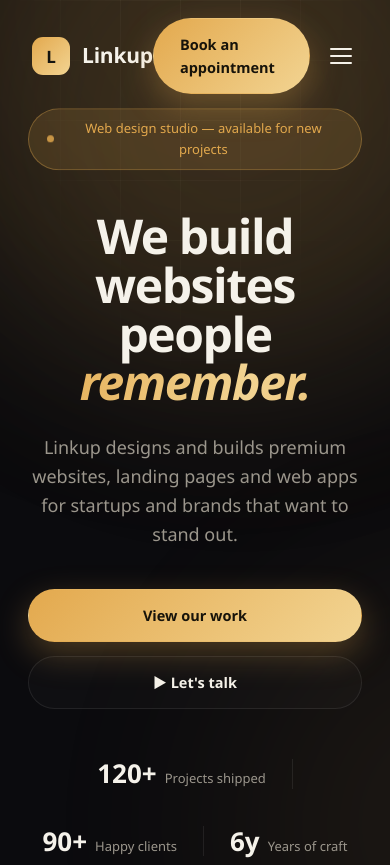
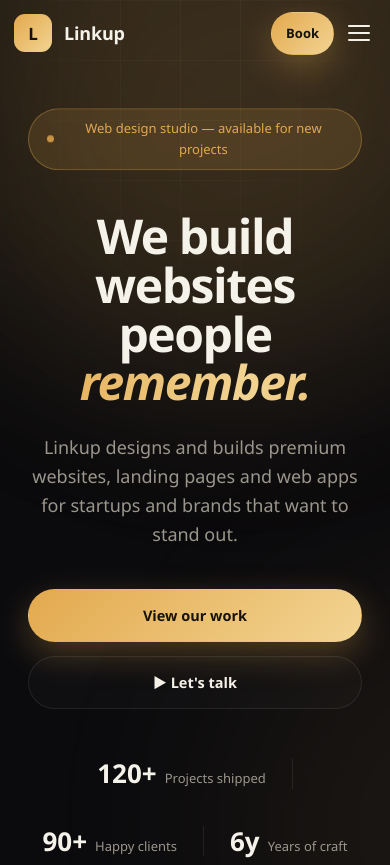
Before and after one commit to SaadWebsites/linkup, a plain HTML site: page index.html in a window 390 px wide. Shown: the top 865 px of the page. Drawn offline with Linux system fonts and the light colour scheme; animation ran at ten frames a second.

Commit message:
fix: compact Book button on mobile, shorten label on small screens

```diff
--- a/index.html
+++ b/index.html
@@ -617,9 +617,12 @@ h2.sec-title em { font-style: italic; font-weight: 600; background: linear-gradi
   .footer-top { grid-template-columns: 1fr 1fr; }
 }
 @media (max-width: 768px) {
+  .nav { padding: 14px 20px; }
+  .nav-cta { gap: 8px; }
+  .nav-cta .btn { padding: 10px 16px; font-size: 13px; white-space: nowrap; }
   .nav-links { display: none; }
   .nav-toggle { display: flex; }
-  .nav-links.open { position: absolute; top: 62px; left: 16px; right: 16px; display: flex; flex-direction: column; gap: 4px; background: rgba(11,11,14,.97); border: 1px solid var(--line); border-radius: 16px; padding: 16px; }
+  .nav-links.open { position: absolute; top: 58px; left: 16px; right: 16px; display: flex; flex-direction: column; gap: 4px; background: rgba(11,11,14,.97); border: 1px solid var(--line); border-radius: 16px; padding: 16px; }
   .nav-links.open a { padding: 12px 8px; width: 100%; }
   .hero { padding-top: 120px; }
   .services-grid, .work-grid { grid-template-columns: 1fr; }
@@ -630,6 +633,10 @@ h2.sec-title em { font-style: italic; font-weight: 600; background: linear-gradi
   .ticker { display: none; }
 }
 @media (max-width: 420px) {
+  .nav { padding: 12px 14px; }
+  .logo { font-size: 18px; }
+  .nav-cta .cta-full { display: none; }
+  .nav-cta .btn { padding: 10px 14px; }
   .stats-inner { grid-template-columns: 1fr; }
   .hero-ctas .btn { width: 100%; justify-content: center; }
 }
@@ -648,7 +655,7 @@ h2.sec-title em { font-style: italic; font-weight: 600; background: linear-gradi
     <li><a href="#process">Process</a></li>
   </ul>
   <div class="nav-cta">
-    <a class="btn btn-gold book-cta" href="#">Book an appointment</a>
+    <a class="btn btn-gold book-cta" href="#">Book<span class="cta-full"> an appointment</span></a>
     <button class="nav-toggle" id="navToggle" aria-label="Menu"><span></span><span></span><span></span></button>
   </div>
 </nav>
```
